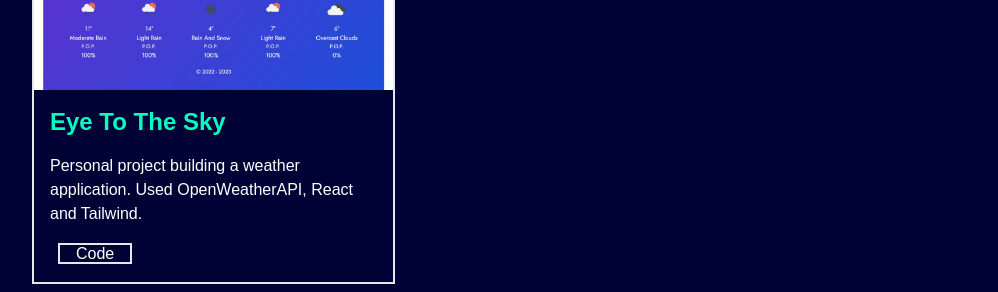
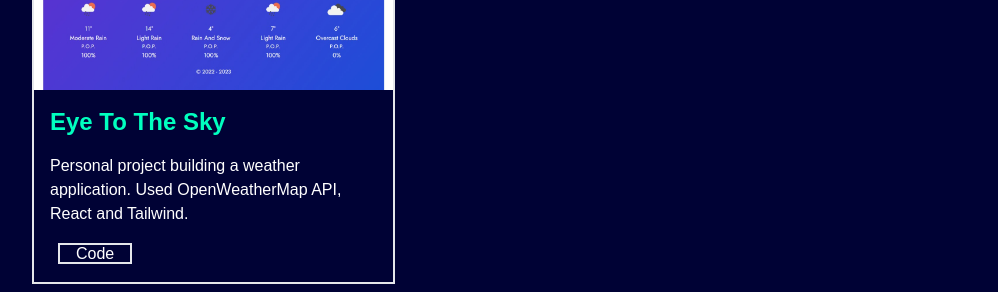
Before and after one commit to thibert-derek/site, a React (Create React App) app: page / in a window 1280 px wide. Shown: the part 2460-2752 px from the top of the page, without its empty margins (48-1046 px from the left). Built offline with nearby package versions, Linux system fonts and the light colour scheme.

Commit message:
Changed Project

```diff
--- a/src/components/Projects.jsx
+++ b/src/components/Projects.jsx
@@ -7,10 +7,10 @@ const Projects = () => {
             <div className="flex flex-col justify-center items-center w-full h-full">
                 <div className="max-w-[1920px]">
                     <div className="sm:text-left pb-8">
-                    <h1 className ="text-4xl sm:text-5xl border-b-4 font-bold text-[#00FFBF]">Projects</h1>
+                        <h1 className="text-4xl sm:text-5xl border-b-4 font-bold text-[#00FFBF]">Projects</h1>
                     </div>
                 </div>
-                <div className = "text-2xl px-20">
+                <div className="text-2xl px-20">
                     <p>Check out some of my work.</p>
                 </div>
 
@@ -20,12 +20,12 @@ const Projects = () => {
                         <div className="grid grid-cols-1 md:grid-cols-3 px-10 sm:px-20 py-10 justify-center gap-4 items-center">
                             <span className='border-2 justify-center'>
                                 <div>
-                                <img className="sm:max-h-[600px] w-full" src={weather}/>
+                                    <img className="sm:max-h-[600px] w-full" src={weather} />
                                 </div>
                                 <div className="px-4 py-4">
-                                    <h3 className = "font-bold text-2xl text-[#00FFBF]">Eye To The Sky</h3>
-                                    <p className="py-4">Personal project building a weather application. Used OpenWeatherAPI, React and Tailwind.</p>
-                                    <div className = "justify-between items-right">
+                                    <h3 className="font-bold text-2xl text-[#00FFBF]">Eye To The Sky</h3>
+                                    <p className="py-4">Personal project building a weather application. Used OpenWeatherMap API, React and Tailwind.</p>
+                                    <div className="justify-between items-right">
                                         {/* <a className="px-4 my-2 border-2 hover:bg-white hover:text-black duration-300" href="/">
                                         Demo
                                         </a> */}
```
Lines whose indentation alone changed are shown as unchanged.
